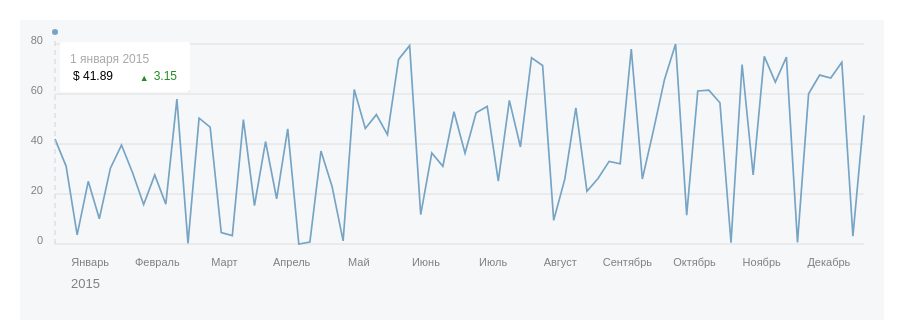
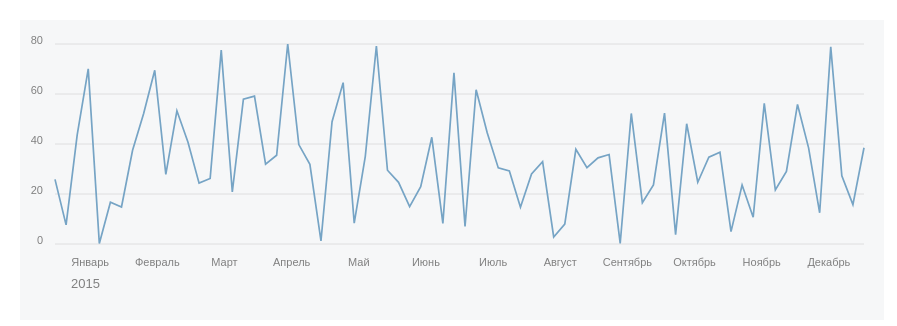
Before and after one commit to mikhailKilin/tink_test, a React (Create React App) app: page / in a window 1280 px wide. Shown: the top 326 px of the page, without its empty margins (0-897 px from the left). Built offline with nearby package versions, Linux system fonts and the light colour scheme.

Commit message:
fifth commit

```diff
--- a/src/Chart/TooltipDot.js
+++ b/src/Chart/TooltipDot.js
@@ -1,14 +1,20 @@
 import React from 'react'
+import TooltipInfo from './TooltipInfo'
 
-const tooltipDot = ({coordinates: {x, y}, params}) => {
+const tooltipDot = ({coordinates, params, data}) => {
+  if (coordinates === null) {
+    return null
+  } else {
     return (
-    <g transform={`translate(${x}, ${y})`}>
-      <line y2={params.height - y - params.margin.bottom}
+      <g transform={`translate(${coordinates.x}, ${coordinates.y})`}>
+        <line y2={params.height - coordinates.y - params.margin.bottom}
               className="tooltip__line"></line>
         <circle r="5" fillOpacity="1" fill="rgb(246, 247, 248)"/>
         <circle r="3" className="circle_fill"/>
+        {TooltipInfo(coordinates, params, data)}
       </g>
     )
   }
+}
 
 export default tooltipDot
--- a/src/Chart/TooltipInfo.js
+++ b/src/Chart/TooltipInfo.js
@@ -1,40 +1,43 @@
 import React from 'react'
+import {inclinMonths} from './data'
 const tooltipHeight = 50
 const tooltipWidth = 130
-const months = ['января', 'февраля', 'марта', 'апреля',
-  'мая', 'июня', 'июля', 'августа', 'сентября',
-  'октября', 'ноября', 'декабря']
+const pos = 'tooltip__percents_positive'
+const neg = 'tooltip__percents_positive'
 const formatDate = (date) => {
-  return `${date.getDate()} ${months[date.getMonth()]} ${date.getFullYear()}`
+  return `${date.getDate()} ${inclinMonths[date.getMonth()]} ${date.getFullYear()}`
 }
 const getXYCoord = (x, y, params) => {
   let xIncr = 0
   let yIncr = 0
   if (y - tooltipHeight <= 0) {
-    yIncr = 10
+    yIncr = +10
   } else {
-    yIncr = -70
+    yIncr = -tooltipHeight - 10
   }
   if (x + tooltipWidth >= (params.width - params.margin.left - params.margin.right)) {
-    xIncr = -125
+    xIncr = -135
   } else {
     xIncr = +5
   }
   return {xIncr, yIncr}
 }
-const tooltipInfo = ({coordinates, params, data}) => {
+const getPercentsClass = (percents) => {
+  return percents > 0 ? pos : neg
+}
+const tooltipInfo = (coordinates, params, data) => {
   let coordsIncrs = getXYCoord(coordinates.x, coordinates.y, params)
   return (
-    <foreignObject x={coordinates.x + coordsIncrs.xIncr}
-                   y={coordinates.y + coordsIncrs.yIncr} width={tooltipWidth} height={tooltipHeight}>
+    <foreignObject x={coordsIncrs.xIncr}
+                   y={coordsIncrs.yIncr} width={tooltipWidth} height={tooltipHeight}>
       <div className="tooltip">
         <div className="tooltip__date">{formatDate(data.date)}</div>
         <div className="flex-row">
           <div className="tooltip__value">{`$ ${data.value.toFixed(2)}`}</div>
-          <div className="tooltip__percents">
+          <div className={`tooltip__percents ${getPercentsClass(data.percents)}`}>
             <div className="tooltip_triangle">&#9650;</div>
             <div>{data.percents.toFixed(2)}</div>
-            </div>
+          </div>
         </div>
       </div>
     </foreignObject>
--- /dev/null
+++ b/src/Chart/data.js
@@ -0,0 +1,56 @@
+export const months = [{
+  date: new Date(2015, 0),
+  name: 'Январь'
+}, {
+  date: new Date(2015, 1),
+  name: 'Февраль'
+}, {
+  date: new Date(2015, 2),
+  name: 'Март'
+}, {
+  date: new Date(2015, 3),
+  name: 'Апрель'
+}, {
+  date: new Date(2015, 4),
+  name: 'Май'
+}, {
+  date: new Date(2015, 5),
+  name: 'Июнь'
+}, {
+  date: new Date(2015, 6),
+  name: 'Июль'
+}, {
+  date: new Date(2015, 7),
+  name: 'Август'
+}, {
+  date: new Date(2015, 8),
+  name: 'Сентябрь'
+}, {
+  date: new Date(2015, 9),
+  name: 'Октябрь'
+}, {
+  date: new Date(2015, 10),
+  name: 'Ноябрь'
+}, {
+  date: new Date(2015, 11),
+  name: 'Декабрь'
+}]
+
+export const generateData = () => {
+  let retArray = []
+  let endDate = new Date(2016, 0, 1).getTime()
+  let incr = 86400000 * 5 //день в миллисекундах * 5
+  for (let startDate = new Date(2015, 0, 1).getTime(); startDate <= endDate; startDate += incr) {
+    let rand = Math.random()
+    retArray.push({
+      value: Math.random() * 80,
+      date: new Date(startDate),
+      percents: (rand > 0.5 ? rand : -rand) * 10
+    })
+  }
+  return retArray
+}
+
+export const inclinMonths = ['января', 'февраля', 'марта', 'апреля',
+  'мая', 'июня', 'июля', 'августа', 'сентября',
+  'октября', 'ноября', 'декабря']
--- a/src/Chart/index.js
+++ b/src/Chart/index.js
@@ -3,8 +3,8 @@ import HorizontalLines from './HorizontalLines'
 import XAxis from './XAxis'
 import LinePath from './LinePath'
 import TooltipDot from './TooltipDot'
-import TooltipInfo from './TooltipInfo'
-import {generateData, months, TimeScale, LineScale, max} from './utils'
+import { TimeScale, LineScale, max} from './utils'
+import { generateData, months } from './data'
 import './styles.css'
 const margin = {
   top: 12, right: 20, bottom: 88, left: 35
@@ -23,8 +23,7 @@ export default class Chart extends Component {
     this.state = {
       months: months,
       data: generateData(),
-      coordinates: {x: 0, y: 0},
-      tooltip: {x: 0, y: 0},
+      coordinates: null,
       currIndex: 0
     }
     let chartWidth = width - margin.left - margin.right
@@ -61,6 +60,10 @@ export default class Chart extends Component {
         coordinates: coordinates,
         currIndex: tooltipIndex
       })
+    } else {
+      this.setState({
+        coordinates: null
+      })
     }
   }
 
@@ -69,7 +72,10 @@ export default class Chart extends Component {
     return (
       <div>
         <div className="main">
-          <svg width={width} height={height} onMouseMove={this.mouseMove} ref={container => this.svg = container}>
+          <svg width={width} height={height}
+               onMouseMove={this.mouseMove}
+               ref={container => this.svg = container}
+               cursor="pointer">
             <g transform={`translate(0,0)`}>
               <rect className="main-rect__fill" width={width} height={height}/>
             </g>
@@ -79,8 +85,11 @@ export default class Chart extends Component {
               <LinePath data={this.state.data}
                         timeScale={this.timeScale}
                         lineScale={this.lineScale}/>
-              <TooltipDot coordinates={this.state.coordinates} params={params} timeScale={this.timeScale}/>
-              <TooltipInfo coordinates={this.state.coordinates} data={currData} params={params}/>
+              <TooltipDot coordinates={this.state.coordinates}
+                          params={params}
+                          timeScale={this.timeScale}
+                          data={currData}
+              />
             </g>
           </svg>
         </div>
--- a/src/Chart/styles.css
+++ b/src/Chart/styles.css
@@ -60,7 +60,12 @@
     flex-direction: row;
     justify-content: center;
     align-items: flex-end;
+}
+.tooltip__percents_positive {
     color: forestgreen;
+}
+.ooltip__percents_negative {
+    color: red;
 }
 
 .tooltip_triangle {
--- a/src/Chart/utils.js
+++ b/src/Chart/utils.js
@@ -71,59 +71,6 @@ export class LineScale {
   }
 }
 
-export const generateData = () => {
-  let retArray = []
-  let endDate = new Date(2016, 0, 1).getTime()
-  let incr = 86400000 * 5 //день в миллисекундах * 5
-  for (let startDate = new Date(2015, 0, 1).getTime(); startDate <= endDate; startDate += incr) {
-    retArray.push({
-      value: Math.random() * 80,
-      date: new Date(startDate),
-      percents: Math.random() * 10
-    })
-  }
-  return retArray
-}
-
-export const months = [{
-  date: new Date(2015, 0),
-  name: 'Январь'
-}, {
-  date: new Date(2015, 1),
-  name: 'Февраль'
-}, {
-  date: new Date(2015, 2),
-  name: 'Март'
-}, {
-  date: new Date(2015, 3),
-  name: 'Апрель'
-}, {
-  date: new Date(2015, 4),
-  name: 'Май'
-}, {
-  date: new Date(2015, 5),
-  name: 'Июнь'
-}, {
-  date: new Date(2015, 6),
-  name: 'Июль'
-}, {
-  date: new Date(2015, 7),
-  name: 'Август'
-}, {
-  date: new Date(2015, 8),
-  name: 'Сентябрь'
-}, {
-  date: new Date(2015, 9),
-  name: 'Октябрь'
-}, {
-  date: new Date(2015, 10),
-  name: 'Ноябрь'
-}, {
-  date: new Date(2015, 11),
-  name: 'Декабрь'
-}]
-
-
 export const max = (data) => {
   return Math.max.apply(null, data)
 }
```
Lines whose indentation alone changed are shown as unchanged.
